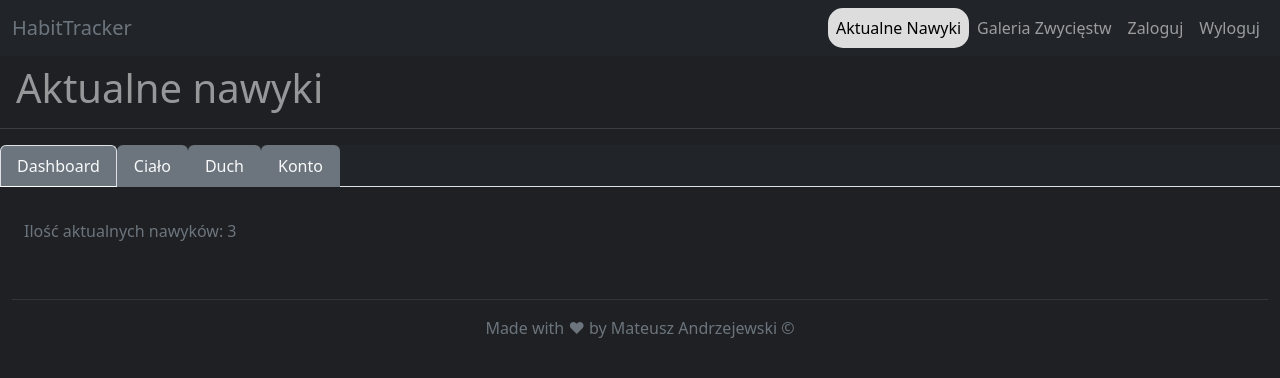
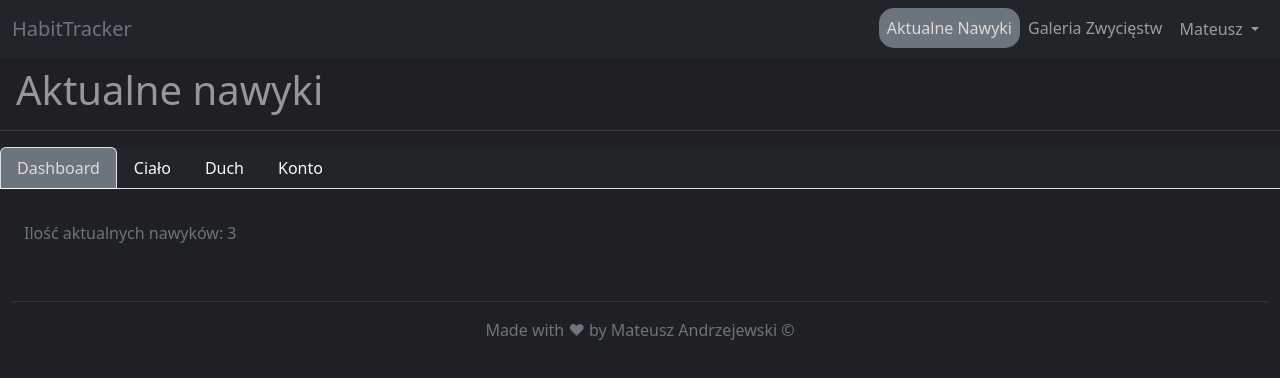
Before and after one commit to mateusz-andrzejewski/habitTracker, an Angular app in the folder frontend/: page /current-habits in a window 1280 px wide. Shown: the top 378 px of the page. Built offline with nearby package versions, Linux system fonts and the light colour scheme.

Commit message:
visual imprevemnts

```diff
--- a/frontend/src/app/components/pages/current-habits/current-habits.component.html
+++ b/frontend/src/app/components/pages/current-habits/current-habits.component.html
@@ -2,7 +2,7 @@
 
 <ul ngbNav #nav="ngbNav" [(activeId)]="active" class="nav-tabs text-bg-dark">
   <li [ngbNavItem]="1">
-    <a ngbNavLink class="text-light bg-secondary">Dashboard</a>
+    <a ngbNavLink class="text-light">Dashboard</a>
     <ng-template ngbNavContent>
       <section class="p-4">
         <header>
@@ -14,7 +14,7 @@
     </ng-template>
   </li>
   <li [ngbNavItem]="2">
-    <a ngbNavLink class="text-light bg-secondary">Ciało</a>
+    <a ngbNavLink class="text-light">Ciało</a>
     <ng-template ngbNavContent>
       <section class="p-4">
         <header>
@@ -24,7 +24,7 @@
     </ng-template>
   </li>
   <li [ngbNavItem]="3">
-    <a ngbNavLink class="text-light bg-secondary">Duch</a>
+    <a ngbNavLink class="text-light">Duch</a>
     <ng-template ngbNavContent>
       <section class="p-4">
         <header>
@@ -34,7 +34,7 @@
     </ng-template>
   </li>
   <li [ngbNavItem]="4">
-    <a ngbNavLink class="text-light bg-secondary">Konto</a>
+    <a ngbNavLink class="text-light">Konto</a>
     <ng-template ngbNavContent>
       <section class="p-4">
         <header>
--- a/frontend/src/app/components/pages/current-habits/current-habits.component.scss
+++ b/frontend/src/app/components/pages/current-habits/current-habits.component.scss
@@ -0,0 +1,4 @@
+.nav-tabs > li > a.active {
+  color: rgb(226, 216, 216) !important;
+  background-color: #6c757d;
+}
--- a/frontend/src/app/components/partials/header/header.component.html
+++ b/frontend/src/app/components/partials/header/header.component.html
@@ -1,4 +1,3 @@
-<!-- dopracować aby w obu widokach zaloguj i wyloguj były odosobnione z boku i na dole w mobilnym -->
 <nav class="navbar navbar-expand-sm navbar-dark bg-dark">
   <div class="container-fluid">
     <a class="navbar-brand text-muted">HabitTracker</a>
@@ -15,14 +14,60 @@
       *ngIf="!collapseMenu"
       class="collapse navbar-collapse justify-content-end"
     >
-      <ng-container [ngTemplateOutlet]="outletLi"></ng-container>
+      <ng-container [ngTemplateOutlet]="bigMenu"></ng-container>
     </div>
   </div>
 </nav>
 
+<ng-template #bigMenu>
+  <ul class="navbar-nav h-100 d-flex justify-content-end">
+    <section class="d-flex">
+      <li *ngFor="let menuDefinition of menuDefinitions" class="nav-item">
+        <a
+          *ngIf="!menuDefinition.authMenu"
+          routerLink="{{ menuDefinition.url }}"
+          routerLinkActive="active-link"
+          class="nav-link"
+          >{{ menuDefinition.title }}</a
+        >
+      </li>
+    </section>
+    <section class="d-flex">
+      <div ngbDropdown class="d-inline-block">
+        <button
+          type="button"
+          class="btn nav-link"
+          id="dropdownBasic1"
+          ngbDropdownToggle
+        >
+          {{ user.name }}
+        </button>
+        <div
+          ngbDropdownMenu
+          aria-labelledby="dropdownBasic1"
+          id="dropdownButtons"
+          class="bg-secondary"
+        >
+          <button class="text-light" *ngIf="!isLoggedIn" ngbDropdownItem>
+            Logowanie
+          </button>
+          <button class="text-light" *ngIf="!isLoggedIn" ngbDropdownItem>
+            Rejestracja
+          </button>
+
+          <button class="text-light" *ngIf="isLoggedIn" ngbDropdownItem>
+            Wyloguj
+          </button>
+        </div>
+      </div>
+    </section>
+  </ul>
+</ng-template>
+
 <ng-template #content let-offcanvas>
   <div class="offcanvas-header">
     <h4 class="offcanvas-title" id="offcanvas-basic-title">Menu</h4>
+    <h6>Witaj, {{ user.name }}</h6>
     <button
       type="button"
       class="btn-close"
@@ -31,41 +76,59 @@
     ></button>
   </div>
   <div class="offcanvas-body">
-    <ul class="navbar-nav">
-      <ng-container [ngTemplateOutlet]="outletLi"></ng-container>
-    </ul>
+    <ng-container [ngTemplateOutlet]="mobileMenu"></ng-container>
   </div>
 </ng-template>
 
-<ng-template #outletLi>
-  <ng-container *ngIf="collapseMenu; else bigMenu">
-    <ul class="navbar-nav w-50">
+<ng-template #mobileMenu>
+  <ul
+    class="navbar-nav h-100 px-2 d-flex flex-column justify-content-between text-dark"
+  >
+    <section>
       <li *ngFor="let menuDefinition of menuDefinitions" class="nav-item">
         <a
+          *ngIf="!menuDefinition.authMenu"
           routerLink="{{ menuDefinition.url }}"
-          routerLinkActive="active-link"
-          [ngClass]="{
-            'mobile-menu': collapseMenu
-          }"
+          routerLinkActive="active-link-mobile"
+          class="nav-link p-2"
+          >{{ menuDefinition.title }}</a
+        >
+      </li>
+    </section>
+
+    <section>
+      <hr />
+      <!-- <li class="nav-item">
+        <a
+          *ngIf="menuDefinition.authMenu"
+          routerLink="{{ menuDefinition.url }}"
+          routerLinkActive="active-link-mobile"
           class="nav-link"
           >{{ menuDefinition.title }}</a
         >
+      </li> -->
+      <li
+        routerLinkActive="active-link-mobile"
+        class="nav-link p-2"
+        *ngIf="!isLoggedIn"
+      >
+        Logowanie
       </li>
-    </ul>
-  </ng-container>
-  <ng-template #bigMenu>
-    <ul class="navbar-nav h-100">
-      <li *ngFor="let menuDefinition of menuDefinitions" class="nav-item">
-        <a
-          routerLink="{{ menuDefinition.url }}"
-          routerLinkActive="active-link"
-          [ngClass]="{
-            'mobile-menu': collapseMenu
-          }"
-          class="nav-link"
-          >{{ menuDefinition.title }}</a
-        >
+      <li
+        routerLinkActive="active-link-mobile"
+        class="nav-link p-2"
+        *ngIf="!isLoggedIn"
+      >
+        Rejestracja
       </li>
-    </ul>
-  </ng-template>
+
+      <li
+        routerLinkActive="active-link-mobile"
+        class="nav-link p-2"
+        *ngIf="isLoggedIn"
+      >
+        Wyloguj
+      </li>
+    </section>
+  </ul>
 </ng-template>
--- a/frontend/src/app/components/partials/header/header.component.scss
+++ b/frontend/src/app/components/partials/header/header.component.scss
@@ -1,10 +1,15 @@
 .active-link {
-  color: black;
-  background-color: #ddd;
+  color: rgb(226, 216, 216);
+  background-color: #6c757d;
   border-radius: 15px;
 }
 
-.mobile-menu {
-  display: block;
-  padding-left: 20px;
+.active-link-mobile {
+  color: rgb(226, 216, 216);
+  background-color: #6c757d;
+  border-radius: 15px;
 }
+
+#dropdownButtons button:hover {
+  color: rgb(104, 99, 99) !important;
+}
--- a/frontend/src/app/components/partials/header/header.component.ts
+++ b/frontend/src/app/components/partials/header/header.component.ts
@@ -18,6 +18,8 @@ export class HeaderComponent implements OnInit {
 
   public collapseMenu!: boolean;
   public menuDefinitions = getMenuDefinitions();
+  public isLoggedIn = false;
+  user = { name: 'Mateusz' };
 
   constructor(private offcanvasService: NgbOffcanvas) {}
 
--- a/frontend/src/app/shared/constants/menuDefinition.ts
+++ b/frontend/src/app/shared/constants/menuDefinition.ts
@@ -1,6 +1,25 @@
 export const menuDefinitions = [
-  { title: 'Zaloguj', order: 3, authorized: false, url: '#', authMenu: true },
-  { title: 'Wyloguj', order: 3, authorized: true, url: '#', authMenu: true },
+  {
+    title: 'Logowanie',
+    order: 3,
+    authorized: false,
+    url: '#',
+    authMenu: true,
+  },
+  {
+    title: 'Rejestracja',
+    order: 3,
+    authorized: true,
+    url: '#',
+    authMenu: true,
+  },
+  {
+    title: 'Wyloguj',
+    order: 3,
+    authorized: true,
+    url: '#',
+    authMenu: true,
+  },
   {
     title: 'Aktualne Nawyki',
     order: 1,
```
